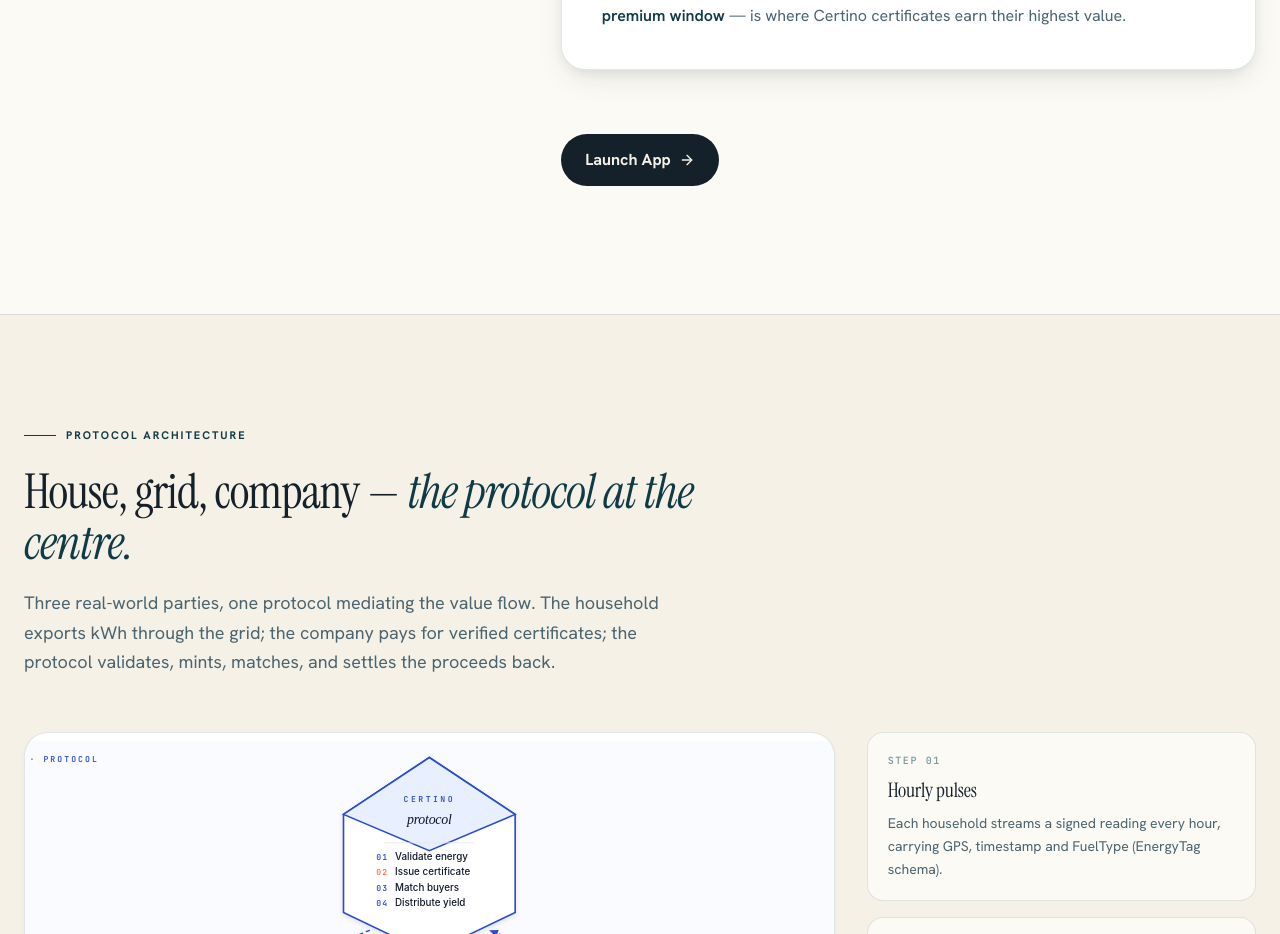
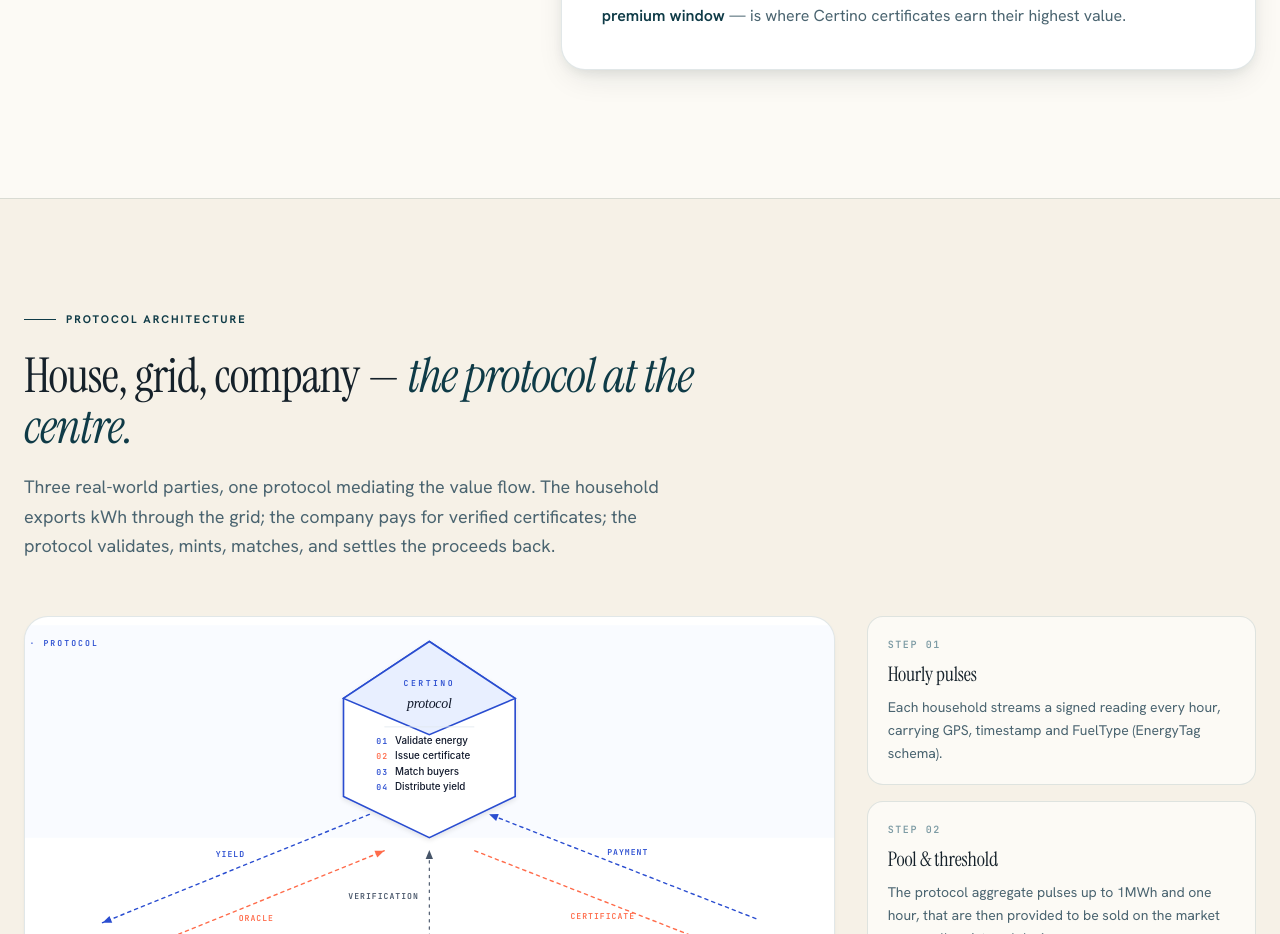
Before and after one commit to buhlez31/certino-app, a Next.js app: page / in a window 1280 px wide. Shown: the part 1320-2254 px from the top of the page. Built offline with nearby package versions, Linux system fonts and the light colour scheme.

Commit message:
Drop Launch App CTA from Problem section

```diff
--- a/components/certino-landing.jsx
+++ b/components/certino-landing.jsx
@@ -588,7 +588,6 @@
             <DayCurveDiagram />
           </div>
         </div>
-        <LaunchAppCta />
       </div>
     </section>
   );
```
